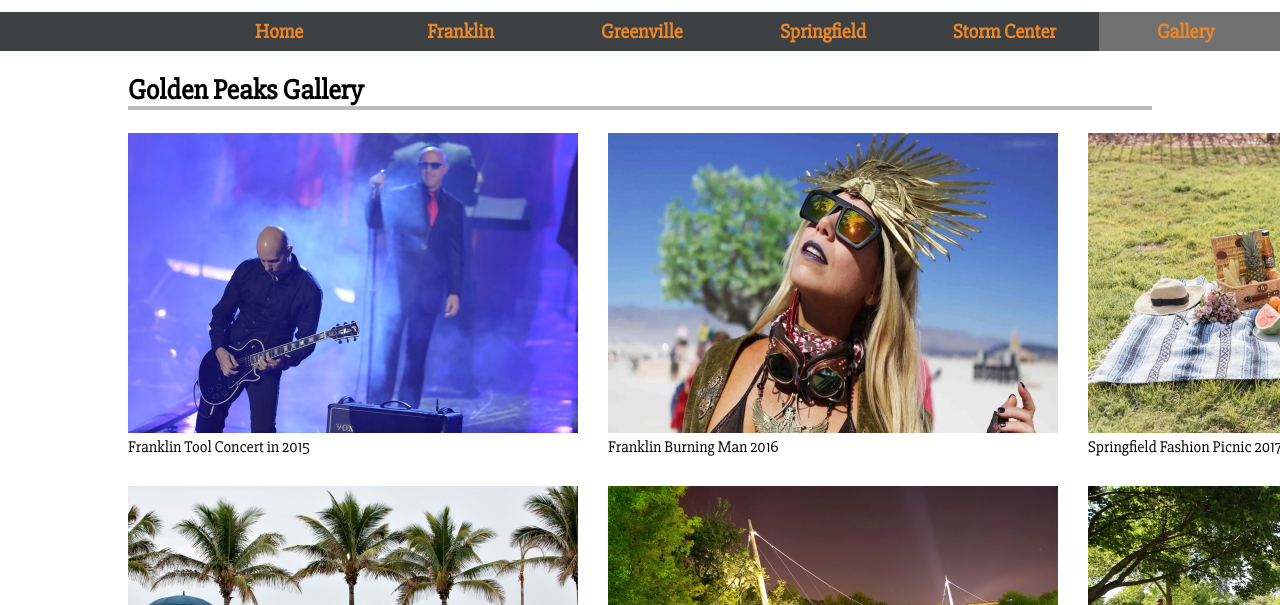
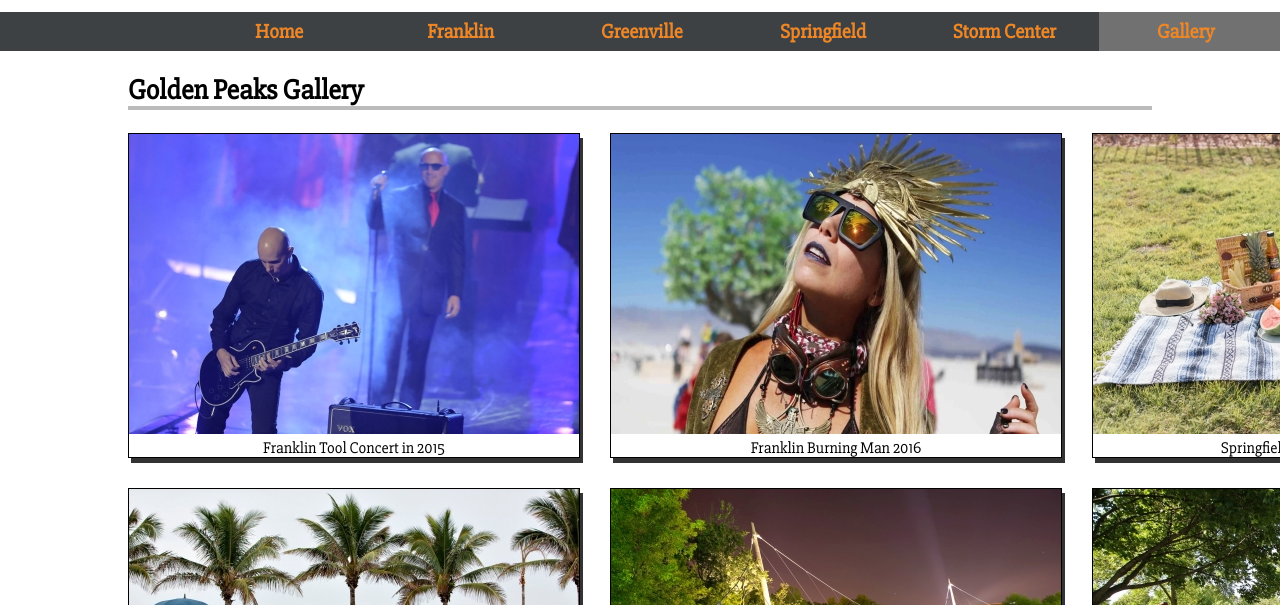
Before and after one commit to Kenoyer-Brian/BrianKenoyer.byuicit230.github.io, a plain HTML site: page assignments/lesson-7/gallery-7.html in a window 1280 px wide. Shown: the part 347-952 px from the top of the page. Drawn offline with Linux system fonts and the light colour scheme.

Commit message:
fixes to style

```diff
--- a/assignments/lesson-7/gallery-7.html
+++ b/assignments/lesson-7/gallery-7.html
@@ -36,7 +36,7 @@
         <div class="galleryGrid">
             <div class="responsive">
               <div class="gallery">
-                <a target="_blank" href="images/t.jpg">
+                <a target="_blank" href="images/Tool.jpg">
                   <img src="images/Tool_icon.jpg" alt="TOOL" >
                 </a>
                 <div class="desc">Franklin Tool Concert in 2015</div>
--- a/assignments/lesson-7/styles/main-7.css
+++ b/assignments/lesson-7/styles/main-7.css
@@ -63,6 +63,7 @@ header h1 {
     text-align: center;
     padding: 8px 10px;
     text-decoration:none;
+    transition: 0.6s;
 }
 
 .topnav a:hover {
@@ -118,6 +119,21 @@ div.galleryGrid {
     grid-column-gap: 30px;
     grid-row-gap: 30px;
 }
+
+div.gallery{
+    border: 1px solid;
+    box-shadow: 3px 5px rgba(0,0,0,0.8);
+    transition: 0.9s;
+}
+
+div.gallery:hover {
+    box-shadow: 3px 5px #f4d1a4;
+}
+
+div.desc{
+    text-align: center;
+}
+
 footer {
     position: relative;
     text-align: center;
```
